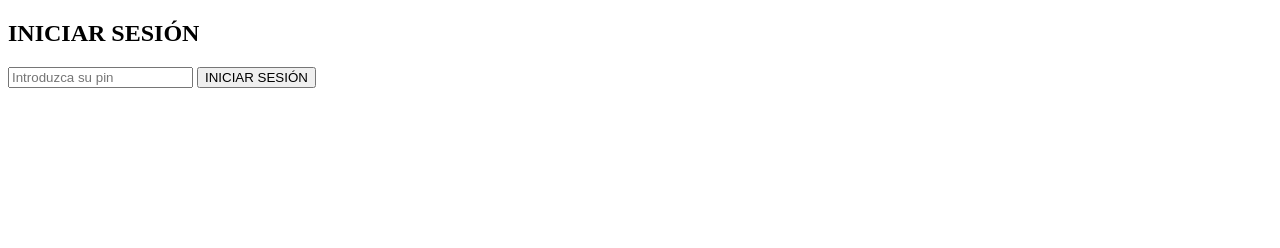
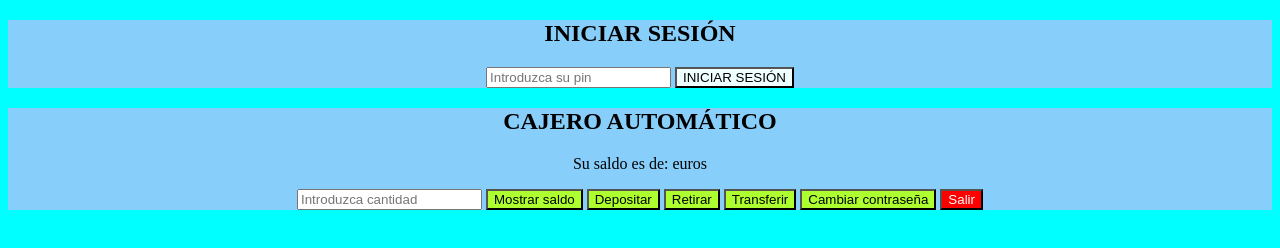
Before and after one commit to jaimecamocha/cajeroExamenTema2DWECDIW, a plain HTML site: page index.html in a window 1280 px wide. Drawn offline with Linux system fonts and the light colour scheme.

Commit message:
Hacemos la función de depositar el dinero

```diff
--- a/index.html
+++ b/index.html
@@ -10,20 +10,20 @@
 <body>
     <div id="inicio">
         <h2>INICIAR SESIÓN</h2>
-        <input type="number" placeholder="Introduzca su pin">
-        <button type="button" onclick="iniciarSesion()">INICIAR SESIÓN</button>
+        <input type="number" placeholder="Introduzca su pin" id="pinIntroducido">
+        <button type="button" onclick="iniciarSesion()" id="btnInicio">INICIAR SESIÓN</button>
     </div>
 
-    <div id="cajero" style="display: none;">
+    <div id="cajero">
         <h2>CAJERO AUTOMÁTICO</h2>
-        <p id="txtSaldo"><span id="saldo"></span></p>
+        <p id="txtsaldo">Su saldo es de: <span id="cantSaldo"></span> euros</p>
         <input type="number" id="inputCantidad" placeholder="Introduzca cantidad">
-        <button type="button" onclick="mostrarSaldo()">Mostrar saldo</button>
-        <button type="button" onclick="depositarDinero()">Depositar</button>
-        <button type="button" onclick="retirarDinero()">Retirar</button>
-        <button type="button" onclick="transferirDinero()">Transferir</button>
-        <button type="button" onclick="cambiarContrasena()">Cambiar contraseña</button>
-        <button type="button" onclick="cerrarSesion()">Salir</button>
+        <button type="button" onclick="mostrarSaldo()" id="btnMostrar">Mostrar saldo</button>
+        <button type="button" onclick="depositarDinero()" id="btnDepositar">Depositar</button>
+        <button type="button" onclick="retirarDinero()" id="btnRetirar">Retirar</button>
+        <button type="button" onclick="transferirDinero()" id="btnTransferir">Transferir</button>
+        <button type="button" onclick="cambiarContrasena()" id="btnCambiarContra">Cambiar contraseña</button>
+        <button type="button" onclick="cerrarSesion()" id="btnCerrar">Salir</button>
     </div>
 
     <script src="scripts/script.js"></script>
--- a/scripts/script.js
+++ b/scripts/script.js
@@ -1,29 +1,51 @@
+let saldo = 1000;
 const PIN_CORRECTO = "123";
 let intentosPin = 3;
 
-
 // Mostrar saldo
 function mostrarSaldo(){
-    const saldo = parseFloat(document.getElementById("saldo"));
-    `Su saldo es de: ${saldo.toFixed(2)} euros`;
+    const saldoMos = parseFloat(document.getElementById("cantSaldo"));
+    alert(saldoMos);
+    txtsaldo.textContent(`Su saldo es de: ${saldoMos.toFixed(2)} euros`);
 }
 
 // Depositar dinero
 function depositarDinero(){
-    const saldo = parseFloat(document.getElementById("saldo"));
+    const deposito = parseFloat(document.getElementById("inputCantidad"));
 
+    if(deposito <= 0){
+        alert("No es posible depositar ese dinero")
+    } else{
+        saldo = saldo + deposito;
+        mostrarSaldo();
+        alert(`Se han depositado ${deposito.toFixed(2)} euros`);
+    }
 }
 
 // Retirar dinero
 function retirarDinero(){
-    const saldo = parseFloat(document.getElementById("saldo"));
+    const retiro = parseFloat(document.getElementById("inputCantidad"));
 
+    if(retiro <= 0 || retiro > saldo){
+        alert("No es posible retirar ese dinero")
+    } else{
+        saldo = saldo - retiro;
+        mostrarSaldo();
+        alert(`Se han retirado ${retiro.toFixed(2)} euros`);
+    }
 }
 
 // Transferir dinero
 function transferirDinero(){
-    const saldo = parseFloat(document.getElementById("saldo"));
+    const transfer = parseFloat(document.getElementById("inputCantidad"));
 
+    if(transfer > saldo){
+        alert("No es posible transferir esa cantidad de dinero");
+    } else{
+        saldo = saldo - transfer;
+        mostrarSaldo();
+        alert(`Se han transferido ${transfer.toFixed(2)} euros`)
+    }
 }
 
 // Cambiar contraseña
@@ -33,7 +55,16 @@ function cambiarContrasena(){
 
 // Iniciar sesión
 function iniciarSesion(){
+    const pinIntroducido = document.getElementById("pinIntroducido");
 
+    for(const intento = 0; intento < intentosPin; intento++){
+        if(PIN_CORRECTO == pinIntroducido){
+            alert("INICIO DE SESIÓN CORRECTO");
+            break;
+        } else{
+
+        }
+    }
 }
 
 // Cerrar sesión
--- a/styles/style.css
+++ b/styles/style.css
@@ -0,0 +1,29 @@
+body{
+    background-color: aqua;
+}
+
+#inicio{
+    text-align: center;
+    background-color: lightskyblue;
+}
+
+#cajero{
+    text-align: center;
+    background-color: lightskyblue;
+    align-items: center;
+}
+
+#btnInicio{
+    color: black;
+    background-color: azure;
+}
+
+#btnMostrar, #btnDepositar, #btnRetirar, #btnTransferir, #btnCambiarContra{
+    color: black;
+    background-color: greenyellow;
+}
+
+#btnCerrar {
+    color: white;
+    background-color: red;
+}
```
